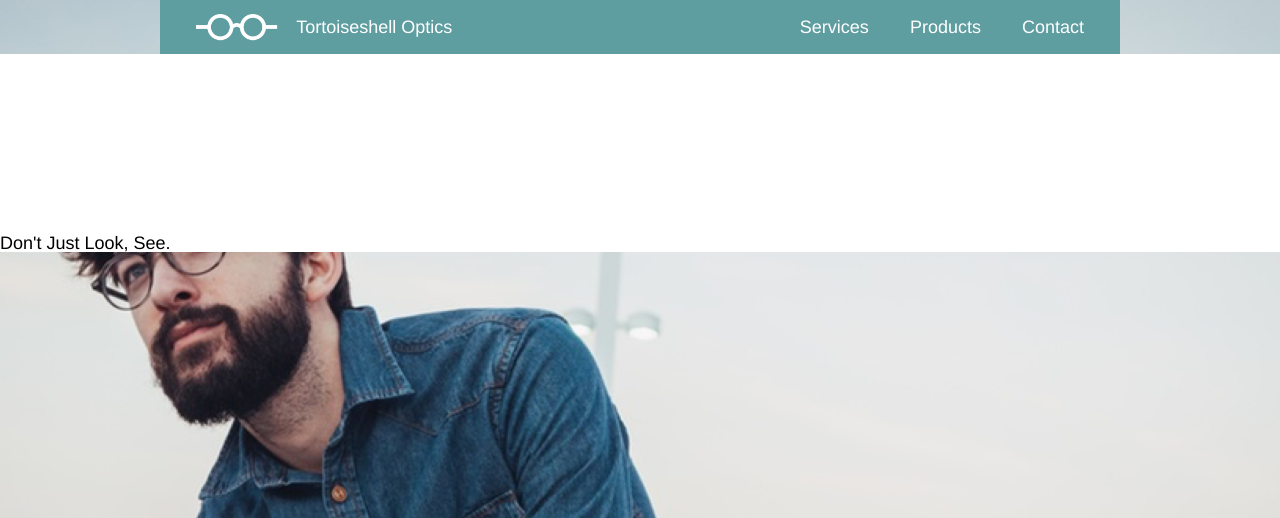
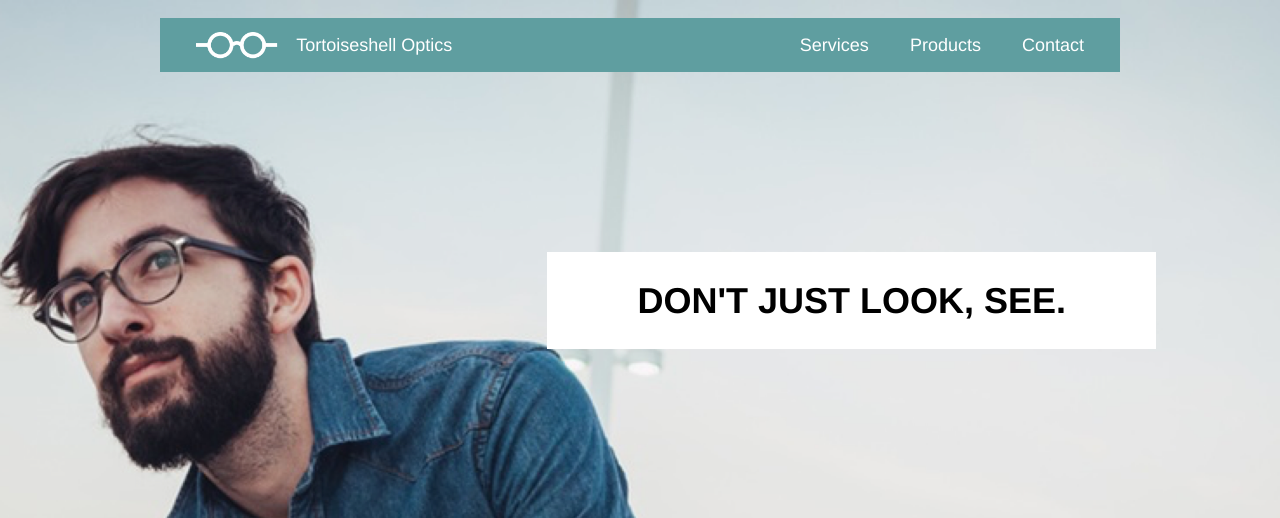
Before and after one commit to llkaplan/tortoiseOptics, a plain HTML site: page index.html in a window 1280 px wide. Shown: the top 518 px of the page. Drawn offline with Linux system fonts and the light colour scheme.

Commit message:
Here are some more changes, I think I messed up

```diff
--- a/index.html
+++ b/index.html
@@ -7,7 +7,7 @@
     <link rel="stylesheet" type="text/css" href="resources/css/style.css">
   </head>
   <body>
-    <div class="topImage">
+    <div class="content">
         <header>
           <div class="lefthand">
             <img src="resources/images/logo-white.png"/>
@@ -20,10 +20,11 @@
           </ul>
         </header>
         <div class="tagline">
+          <div class="text">
             <h1>Don't Just Look, See.</h1>
           </div>
         </div>
-    <div class="content">
+        <div class="bellowImage">
           <div class="imageLinks">
             <div class="compExams">
               <img src="resources/images/paper-icon"/>
@@ -53,5 +54,6 @@
             <p>Copyright Tortoiseshell Optics</p>
           </footer>
         </div>
+      </div>
   </body>
 </html>
--- a/resources/css/style.css
+++ b/resources/css/style.css
@@ -4,10 +4,14 @@ html {
   line-height: 1.4;
 }
 
+.content {
+  width: 960px;
+  margin: auto;
+}
+
 header {
   display: flex;
   justify-content: space-between;
-  width: 960px;
   margin: auto;
   top: 1rem;
   background-color: cadetblue;
@@ -37,15 +41,35 @@ header ul li{
   padding-right: 2rem;
 }
 
-.topImage {
+
+body {
   background-image: url("../images/glasses-bg.png");
+  background-size: cover;
   background-position: center;
   background-repeat: no-repeat;
-  background-size: cover;
-  height: 30rem;
+  padding-top: 1rem;
 }
 
 .tagline {
-  padding-top: 10rem;
+  display: flex;
+  justify-content: flex-end;
+  margin-right: -2rem;
+}
+
+.tagline h1 {
+  position: relative;
+  top: 10rem;
   background-color: white;
+  font-size: 2rem;
+  font-family: Helvetica;
+  font-weight: bold;
+  text-align: right;
+  text-transform: uppercase;
+  line-height: 1.2;
+  padding: 1.5rem 5rem;
 }
+
+.bellowImage {
+  position: relative;
+  top: 33rem;
+}
```
Lines whose indentation alone changed are shown as unchanged.
